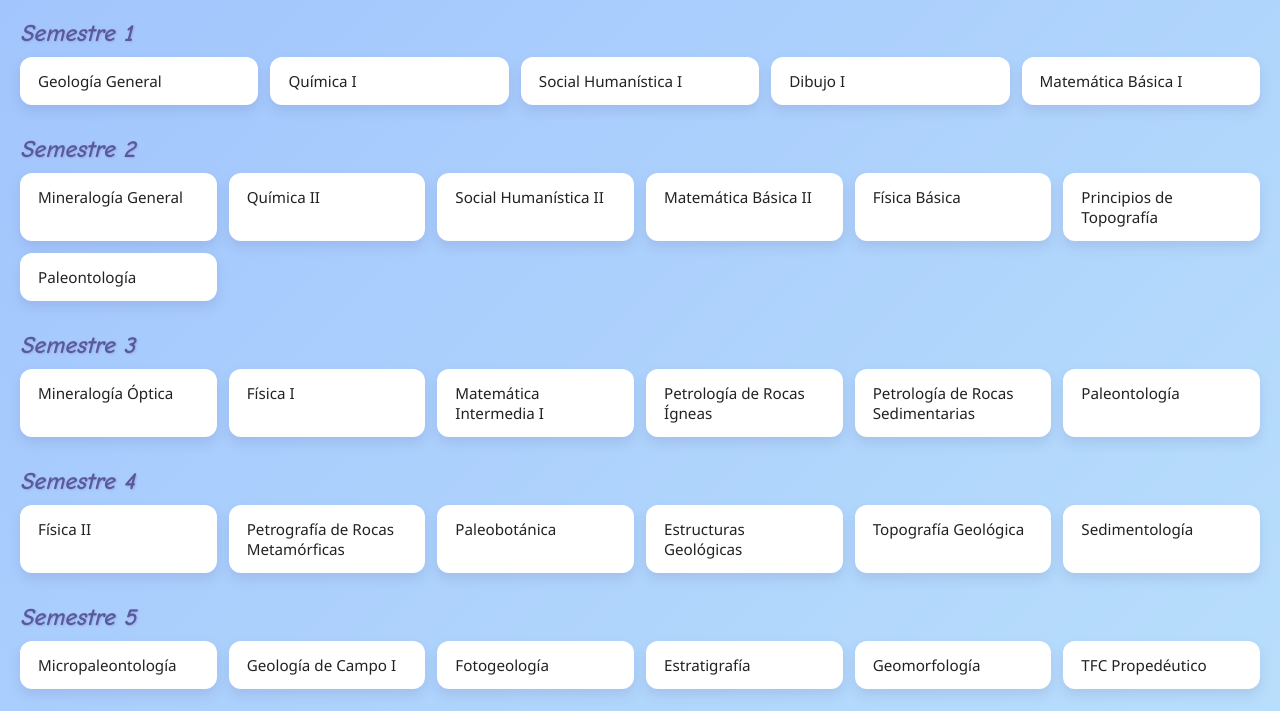
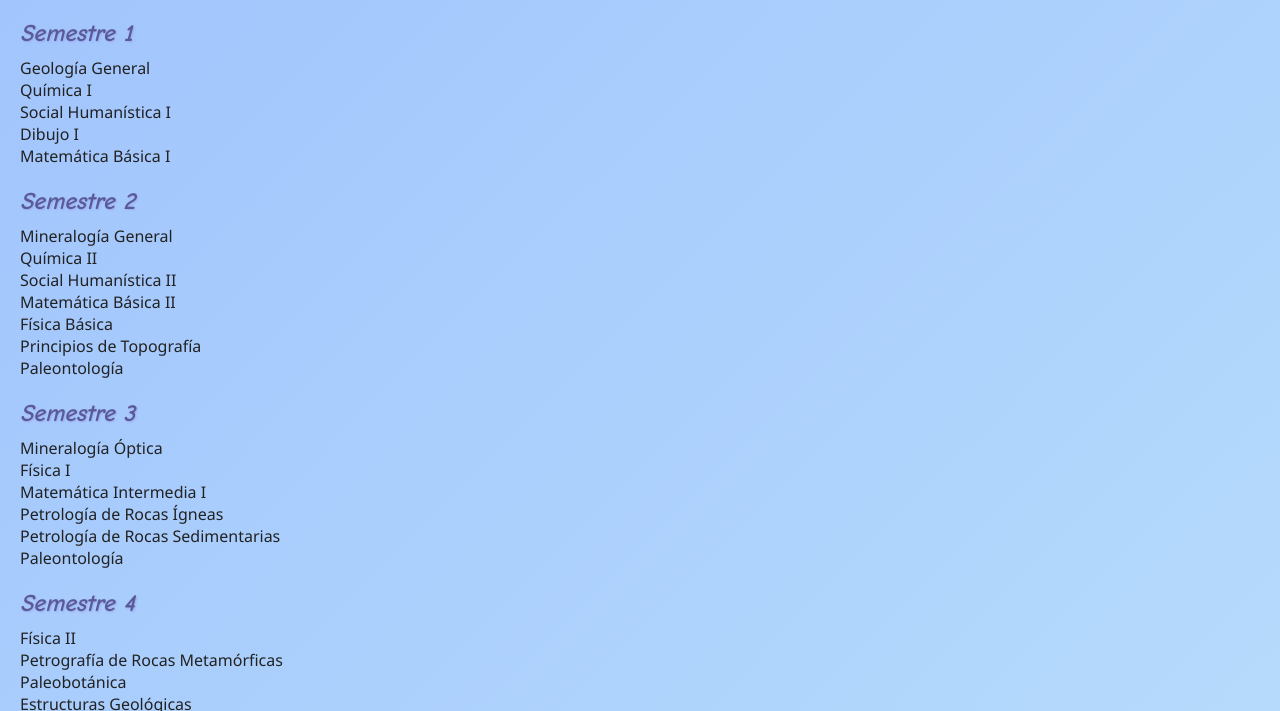
Before and after one commit to Mare218/Cursos-Aprovados, a plain HTML site: page index.html in a window 1280 px wide. Shown: the part 67-778 px from the top of the page. Drawn offline with Linux system fonts and the light colour scheme.

Commit message:
Update styles.css

```diff
--- a/styles.css
+++ b/styles.css
@@ -25,25 +25,4 @@ body {
 }
 
 /* Grid de cursos */
-.grid-semestre {
-  display: grid;
-  grid-template-columns: repeat(auto-fit, minmax(180px, 1fr));
-  gap: 12px;
-  margin-bottom: 30px;
-}
-
-/* Curso individual */
-.curso {
-  background: white;
-  border-radius: 12px;
-  padding: 14px 18px;
-  box-shadow: 0 6px 12px rgba(90, 90, 150, 0.15);
-  font-size: 0.95rem;
-  user-select: none;
-  transition: transform 0.15s ease, box-shadow 0.2s ease;
-  position: relative;
-  cursor: default;
-}
-
-/* Color y cursor según estado */
-.curso.pendiente {
+.grid-
```
